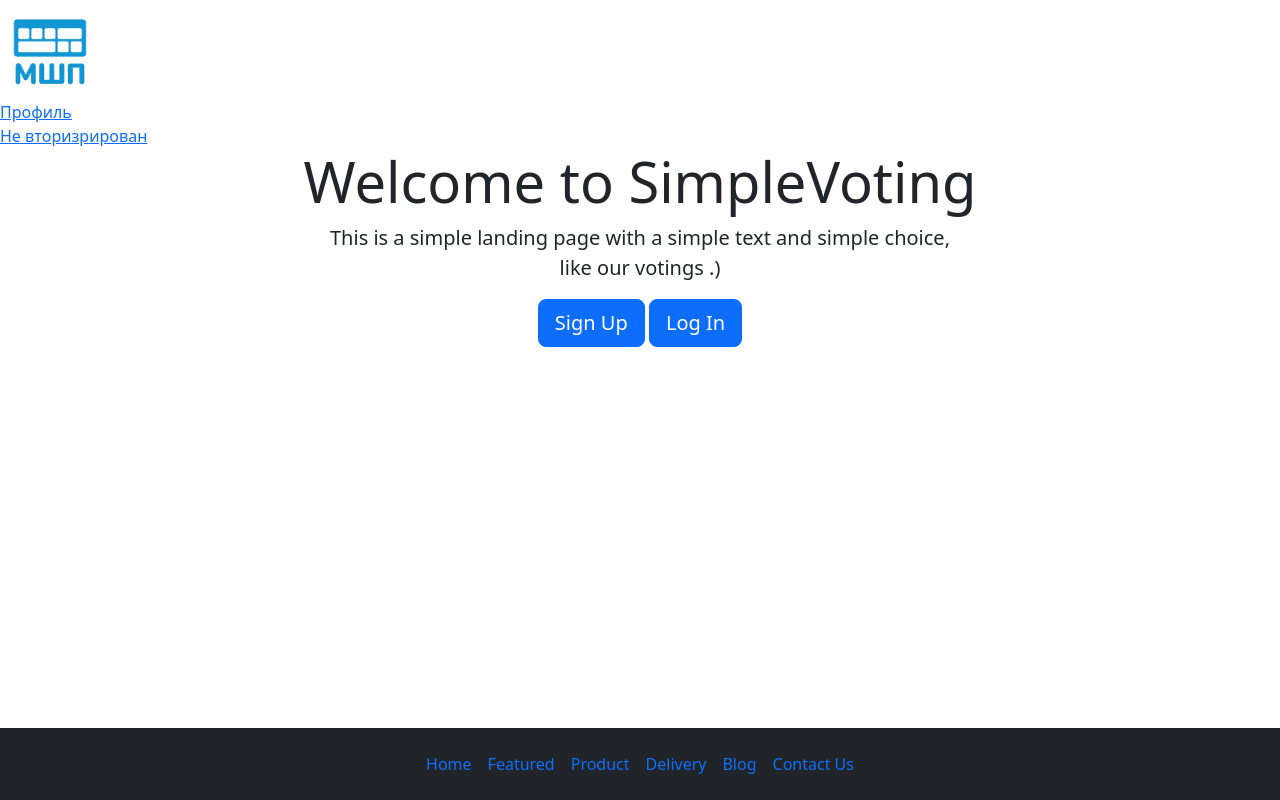
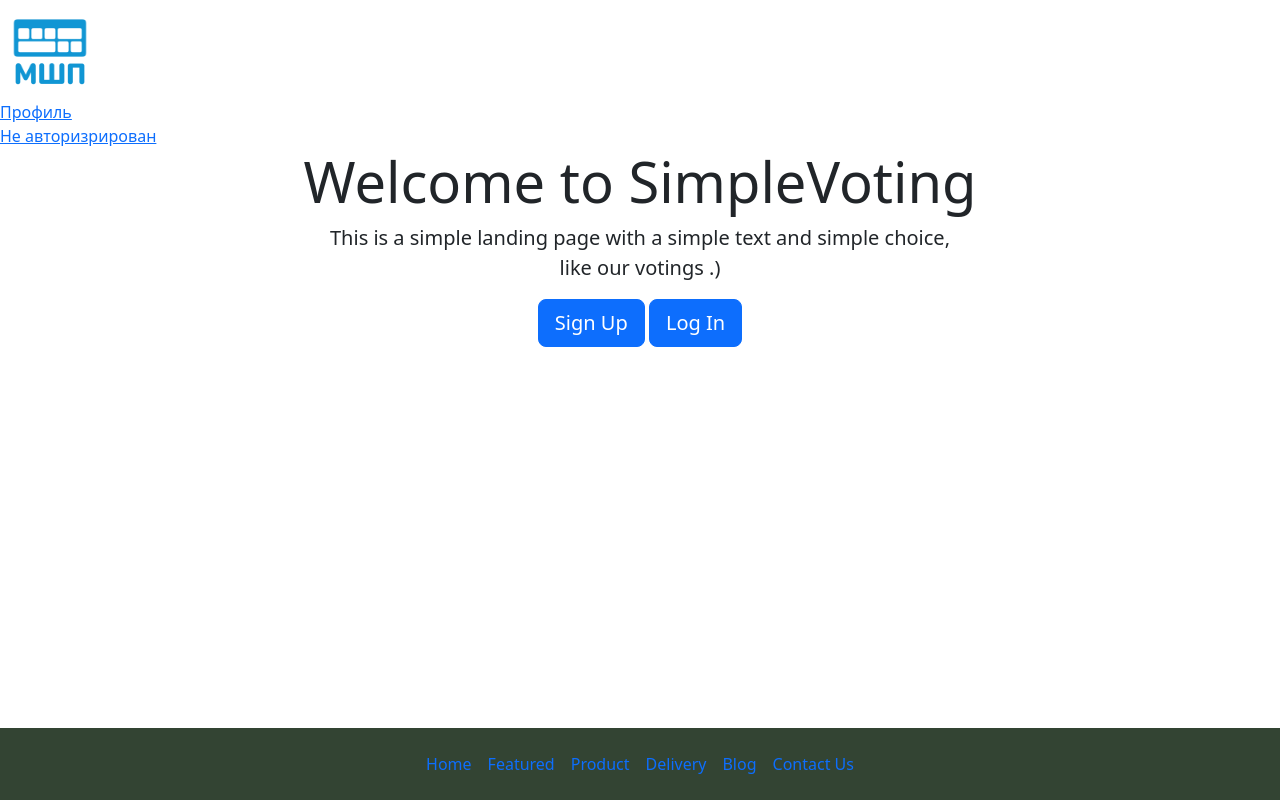
Before and after one commit to colan1ch/MinecraftDjango, a Django app: page / in a window 1280 px wide. Run offline with Django 4.2, Linux system fonts and the light colour scheme; some libraries are stand-ins or nearby versions.

Commit message:
рабочий css

```diff
--- a/main/templates/base/base.html
+++ b/main/templates/base/base.html
@@ -6,7 +6,6 @@
 
     <head>
         {% include "base/head.html" %}
-        <link href='{% static "css/footer.css" %}' rel="stylesheet">
         {% bootstrap_css %}
         {% block extra_css %} {% endblock %}
         <title>{{ pagename }}</title>
@@ -24,4 +23,10 @@
         {% block extra_js %} {% endblock %}
     </body>
 
+    <footer>
+        {% include "base/head.html" %}
+        {% bootstrap_css %}
+        <link href='{% static "css/footer.css" %}' rel="stylesheet">
+    </footer>
+
 </html>
--- a/main/templates/base/footer.html
+++ b/main/templates/base/footer.html
@@ -1,4 +1,4 @@
- <footer class="footer fixed-bottom py-3 bg-dark">
+ <footer class="footer fixed-bottom py-3">
   <div class="text-center">
     <ul class="nav justify-content-center pb-6">
       <li class="nav-item"><a href="" class="nav-link px-2">Home</a></li>
--- a/main/templates/base/header.html
+++ b/main/templates/base/header.html
@@ -13,7 +13,7 @@
         {% else %}
         <a href="">
             <div class="ваш класс">
-                Не вторизрирован
+                Не авторизрирован
             </div>
         </a>
         {% endif %}
--- a/static/css/footer.css
+++ b/static/css/footer.css
@@ -4,7 +4,7 @@
 }
 
 body {
-    background-color: #000;
+    background-color: #ссс;
 }
 
 header .logo {
@@ -12,5 +12,5 @@ header .logo {
 }
 
 footer {
-    background-img: url();
+    background-color: #343;
 }
```
